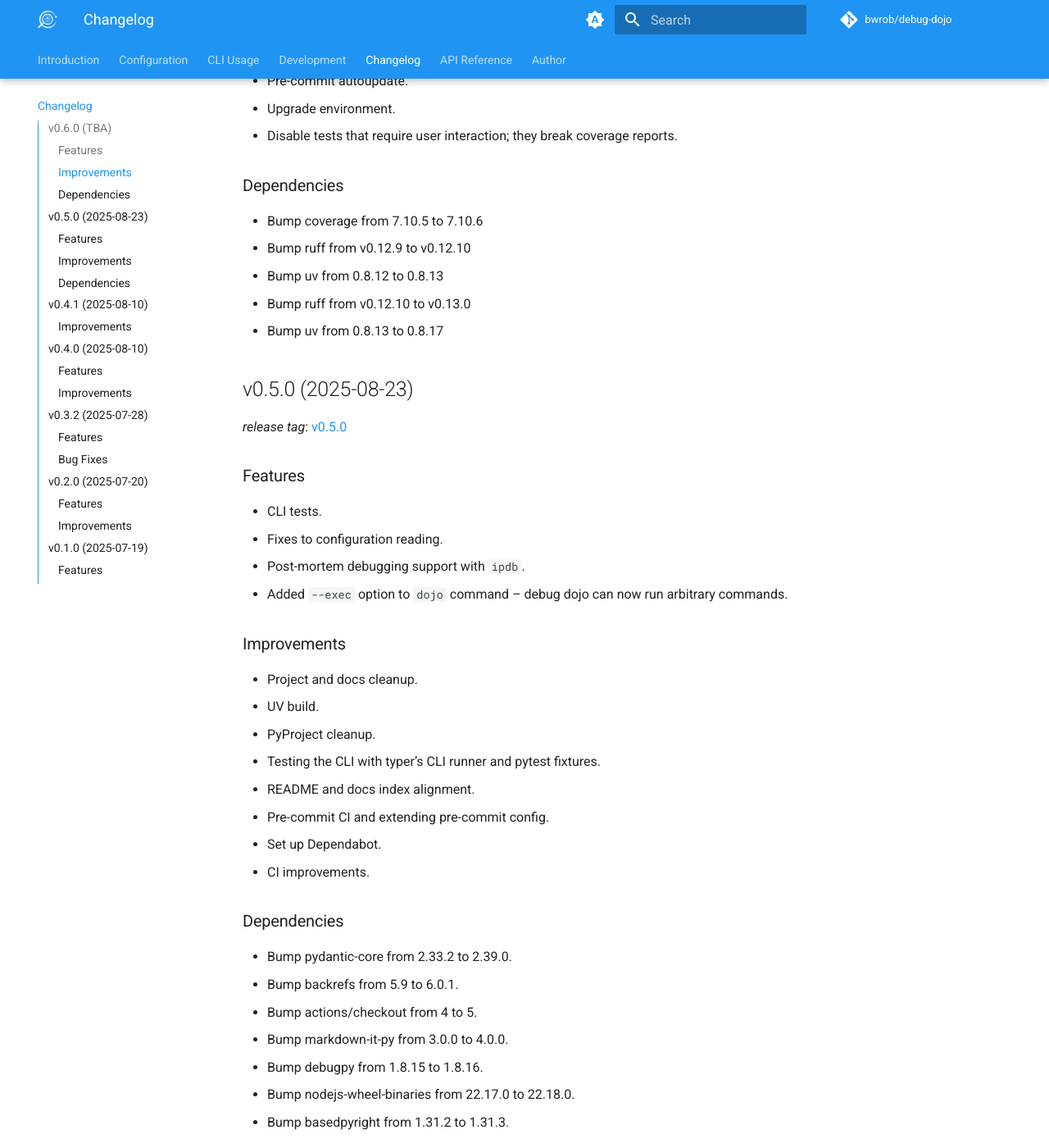
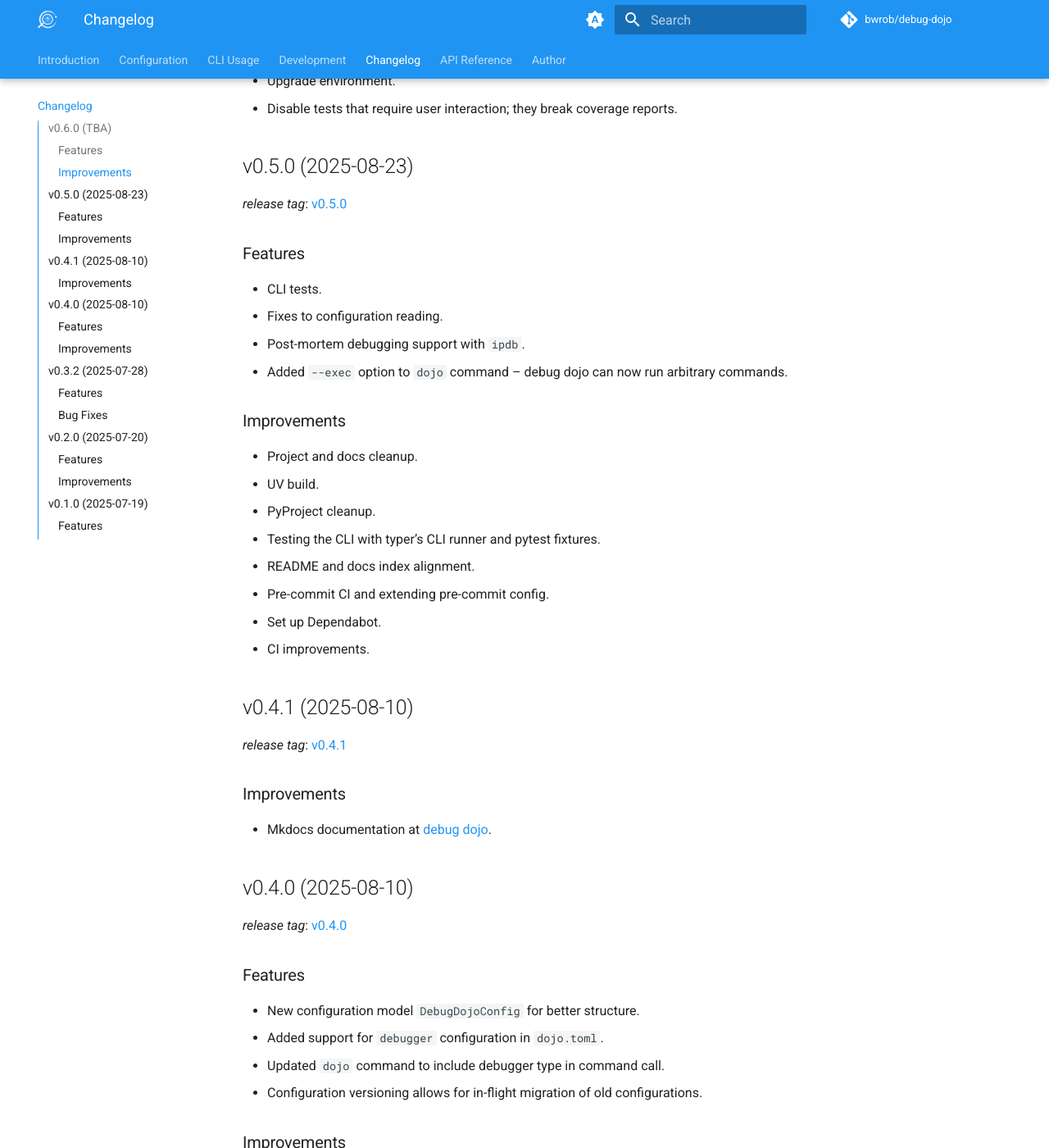
Before and after one commit to bwrob/debug-dojo, an MkDocs documentation site: the page built from docs/changelog.md, in a window 1280 px wide and 1400 px high, scrolled down 611 px. Shown: the whole window at 82% size. Built offline with MkDocs 1.6.1 and Material for MkDocs 9.7.7, drawn with Linux system fonts in a browser that asks for light colours; comment, search, counter and statistics services are not loaded.

Commit message:
remove dependency bumps section

```diff
--- a/docs/changelog.md
+++ b/docs/changelog.md
@@ -16,17 +16,8 @@
 *   Gemini generated docs improvements.
 *   Project has 90% coverage.
 *   Precommit update-hooks.
-*   Pre-commit autoupdate.
 *   Upgrade environment.
 *   Disable tests that require user interaction; they break coverage reports.
-
-### Dependencies
-
-*   Bump coverage from 7.10.5 to 7.10.6
-*   Bump ruff from v0.12.9 to v0.12.10
-*   Bump uv from 0.8.12 to 0.8.13
-*   Bump ruff from v0.12.10 to v0.13.0
-*   Bump uv from 0.8.13 to 0.8.17
 
 ## v0.5.0 (2025-08-23)
 
@@ -49,16 +40,6 @@
 *   Pre-commit CI and extending pre-commit config.
 *   Set up Dependabot.
 *   CI improvements.
-
-### Dependencies
-
-*   Bump pydantic-core from 2.33.2 to 2.39.0.
-*   Bump backrefs from 5.9 to 6.0.1.
-*   Bump actions/checkout from 4 to 5.
-*   Bump markdown-it-py from 3.0.0 to 4.0.0.
-*   Bump debugpy from 1.8.15 to 1.8.16.
-*   Bump nodejs-wheel-binaries from 22.17.0 to 22.18.0.
-*   Bump basedpyright from 1.31.2 to 1.31.3.
 
 ## v0.4.1 (2025-08-10)
 
```
